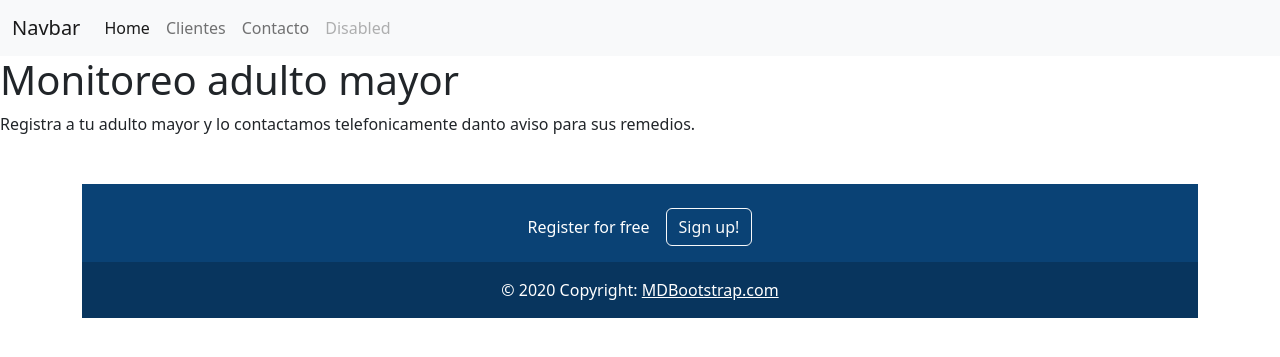
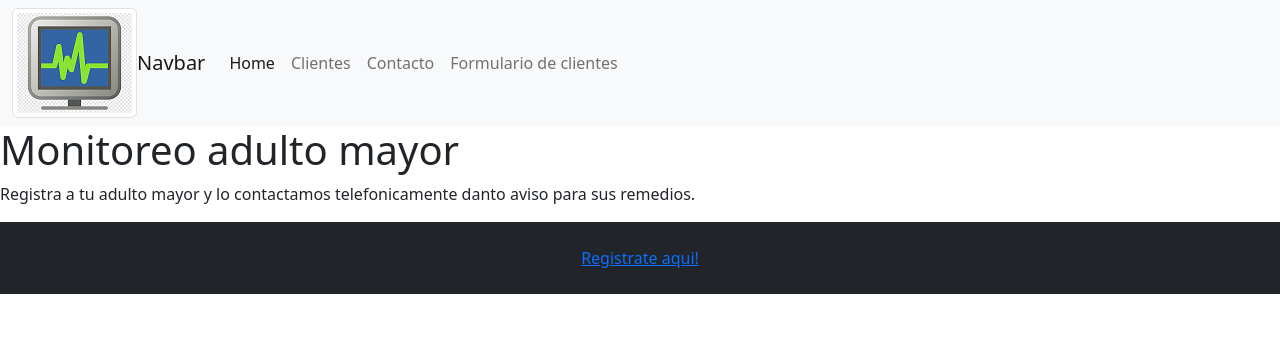
Before and after one commit to maspee/individualdjango, a Django app: page / in a window 1280 px wide. Shown: the top 357 px of the page. Run offline with Django 4.2, Linux system fonts and the light colour scheme.

Commit message:
Versión 2
Versión actualizada

```diff
--- a/pindividual/monitoreo/templates/monitoreo/contacto.html
+++ b/pindividual/monitoreo/templates/monitoreo/contacto.html
@@ -1,8 +1,10 @@
 {% extends 'monitoreo/layout.html' %}
 {% block content %}
-    <form>
-        <input name="'email" type="email" placeholder="Email"/>
+    <form action= /recibirReclamo method="POST">
+        {% csrf_token %}
+        <input name="email" type="email" placeholder="Email"/>
         <textarea name="reclamo"></textarea>
         <button>Enviar</button>
     </form>
+    {{mensaje}} {{email}}
 {% endblock %}
--- a/pindividual/monitoreo/templates/monitoreo/layout.html
+++ b/pindividual/monitoreo/templates/monitoreo/layout.html
@@ -7,6 +7,7 @@
     <meta name="viewport" content="width=device-width, initial-scale=1.0">
     <title>Document</title>
     <link rel="stylesheet" type="text/css" href="{% static 'monitoreo/estilos.css' %}">
+
     <link href="https://cdn.jsdelivr.net/npm/bootstrap@5.2.0-beta1/dist/css/bootstrap.min.css" rel="stylesheet" integrity="sha384-0evHe/X+R7YkIZDRvuzKMRqM+OrBnVFBL6DOitfPri4tjfHxaWutUpFmBp4vmVor" crossorigin="anonymous">
     <script src="https://cdn.jsdelivr.net/npm/@popperjs/core@2.11.5/dist/umd/popper.min.js" integrity="sha384-Xe+8cL9oJa6tN/veChSP7q+mnSPaj5Bcu9mPX5F5xIGE0DVittaqT5lorf0EI7Vk" crossorigin="anonymous"></script>
     <script src="https://cdn.jsdelivr.net/npm/bootstrap@5.2.0-beta1/dist/js/bootstrap.min.js" integrity="sha384-kjU+l4N0Yf4ZOJErLsIcvOU2qSb74wXpOhqTvwVx3OElZRweTnQ6d31fXEoRD1Jy" crossorigin="anonymous"></script>
@@ -14,6 +15,7 @@
 <header>
     <nav class="navbar navbar-expand-lg navbar-light bg-light">
         <div class="container-fluid">
+          <img class="img-thumbnail img-fluid" src="{% static 'img/png-transparent-logo.png' %}" href="#">
           <a class="navbar-brand" href="#">Navbar</a>
           <button class="navbar-toggler" type="button" data-bs-toggle="collapse" data-bs-target="#navbarNav" aria-controls="navbarNav" aria-expanded="false" aria-label="Toggle navigation">
             <span class="navbar-toggler-icon"></span>
@@ -30,7 +32,7 @@
                 <a class="nav-link" href="{% url 'monitoreo-contacto' %}">Contacto</a>
               </li>
               <li class="nav-item">
-                <a class="nav-link disabled" href="#" tabindex="-1" aria-disabled="true">Disabled</a>
+                <a class="nav-link" href="{% url 'monitoreo-cliente2' %} " tabindex="-1" aria-disabled="true">Formulario de clientes</a>
               </li>
             </ul>
           </div>
@@ -43,43 +45,11 @@
 
     {% endblock %}
 
-    <div>
-        <footer>
-            <!-- Remove the container if you want to extend the Footer to full width. -->
-        <div class="container my-5">
-
-            <section class="">
-            <!-- Footer -->
-            <footer class="text-center text-white" style="background-color: #0a4275;">
-              <!-- Grid container -->
-              <div class="container p-4 pb-0">
-                <!-- Section: CTA -->
-                <section class="">
-                  <p class="d-flex justify-content-center align-items-center">
-                    <span class="me-3">Register for free</span>
-                    <button type="button" class="btn btn-outline-light btn-rounded">
-                      Sign up!
-                    </button>
-                  </p>
-                </section>
-                <!-- Section: CTA -->
-              </div>
-              <!-- Grid container -->
-
-              <!-- Copyright -->
-              <div class="text-center p-3" style="background-color: rgba(0, 0, 0, 0.2);">
-                © 2020 Copyright:
-                <a class="text-white" href="https://mdbootstrap.com/">MDBootstrap.com</a>
-              </div>
-              <!-- Copyright -->
-            </footer>
-            <!-- Footer -->
-          </section>
-
-          </div>
-          <!-- End of .container -->
-        </footer>
-        </div>
+    <footer class="py-4 bg-dark flex-shrink-0">
+      <div class="container text-center">
+        <a href="cliente2">Registrate aqui!</a>
+      </div>
+    </footer>
 
 </body>
 
--- a/pindividual/monitoreo/urls.py
+++ b/pindividual/monitoreo/urls.py
@@ -5,7 +5,8 @@
 #    path('admin/', admin.site.urls),
 #    path('', include('monitoreo.urls'))
 #]
-
+from django.conf import settings
+#from django.conf.urls.statics import static
 from django.urls import path
 from django.urls.resolvers import URLPattern
 #from pindividual.monitoreo.views import contacto
@@ -15,5 +16,11 @@ urlpatterns=[
     path('contacto/', views.contacto, name='monitoreo-contacto'),
     path('recibir/', views.recibir),
     path('clientes/', views.clientes, name= 'monitoreo-clientes'),
+    path('recibirReclamo', views.reclamo),
+    path('reclamov2', views.reclamo2),
+    path('cliente2', views.clientes2, name='monitoreo-cliente2'),
     path('ej/', views.ej)
 ]
+
+#if settings.DEBUG:
+ #   urlpatterns += static(settings.MEDIA_URL, document_root=settings.MEDIA_ROOT)
--- a/pindividual/monitoreo/views.py
+++ b/pindividual/monitoreo/views.py
@@ -1,5 +1,6 @@
-from django.shortcuts import render
+from django.shortcuts import redirect, render
 from . models import Cliente
+from .forms import ReclamoForm, ClienteForm
 
 # Create your views here.
 
@@ -16,5 +17,34 @@ def clientes(request):
     cliente= Cliente.objects.all()
     return render(request, 'monitoreo/clientes.html', {"data": cliente})
 
+def reclamo(request):
+    datos=  request.POST
+    email= datos["email"]
+    reclamo= datos["reclamo"]
+    print(datos, email,reclamo)
+    return render(request, 'monitoreo/contacto.html', {'mensaje': "Datos Recibidos", "email": email})
+
+def reclamo2(request):
+    if request.method == "POST":
+        form= ReclamoForm(data= request.POST)
+        email= form["email"]
+        reclamo= ["reclamo"]
+        return render(request, "monitoreo/reclamoejemplo.html", {"respuesta": "OK"})
+    else:
+        form= ReclamoForm()
+        return render(request, 'monitoreo/reclamoejemplo.html', {"form": form})
+
+def clientes2(request):
+    if request.method=="POST":
+        form= ClienteForm(data= request.POST)
+        if form.is_valid():
+            form.save()
+            #cliente= form.save(commit=False) #esta en memoria
+            #cliente.save() #guarda en bd
+        return redirect('/clientes')
+    else:
+        form= ClienteForm()
+        return render(request, 'monitoreo/crearcliente.html', {"form": form})
+
 def ej(request):
     return render(request, 'monitoreo/ej.html')
--- a/pindividual/pindividual/settings.py
+++ b/pindividual/pindividual/settings.py
@@ -11,6 +11,7 @@ https://docs.djangoproject.com/en/4.0/ref/settings/
 """
 
 from pathlib import Path
+import os
 
 # Build paths inside the project like this: BASE_DIR / 'subdir'.
 BASE_DIR = Path(__file__).resolve().parent.parent
@@ -119,9 +120,12 @@ USE_TZ = True
 # Static files (CSS, JavaScript, Images)
 # https://docs.djangoproject.com/en/4.0/howto/static-files/
 
-STATIC_URL = 'static/'
+STATIC_URL = '/static/'
 
 # Default primary key field type
 # https://docs.djangoproject.com/en/4.0/ref/settings/#default-auto-field
 
 DEFAULT_AUTO_FIELD = 'django.db.models.BigAutoField'
+
+MEDIA_URL = '/media/'
+MEDIA_ROOT = os.path.join(BASE_DIR, 'media')
```
Also changed, not shown: pindividual/monitoreo/forms.py (added, +13 -0 lines), pindividual/monitoreo/static/monitor/estilos.css (+24 -0 lines), pindividual/monitoreo/templates/monitoreo/crearcliente.html (added, +8 -0 lines), pindividual/monitoreo/templates/monitoreo/reclamoejemplo.html (added, +12 -0 lines), pindividual/db.sqlite3, pindividual/monitoreo/static/img/png-transparent-logo.png (added).
